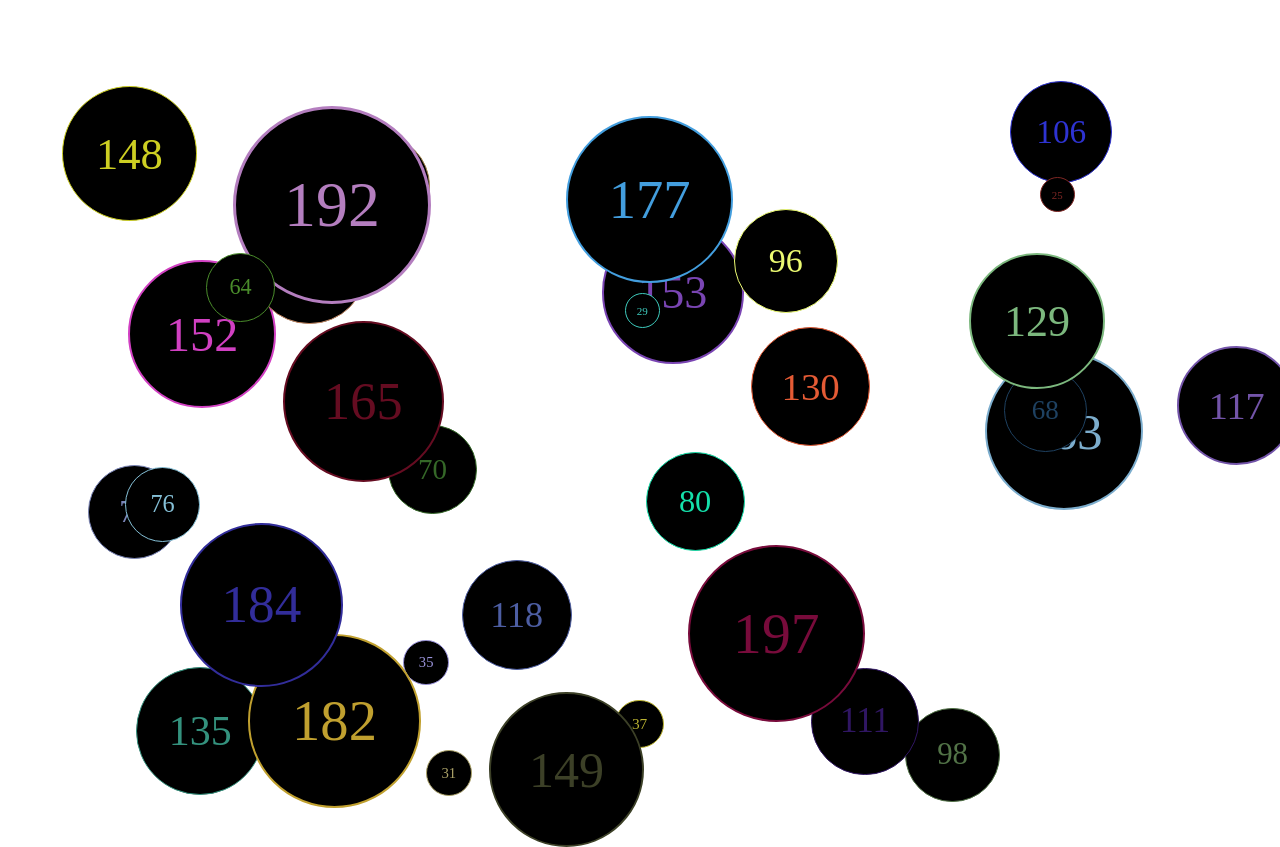
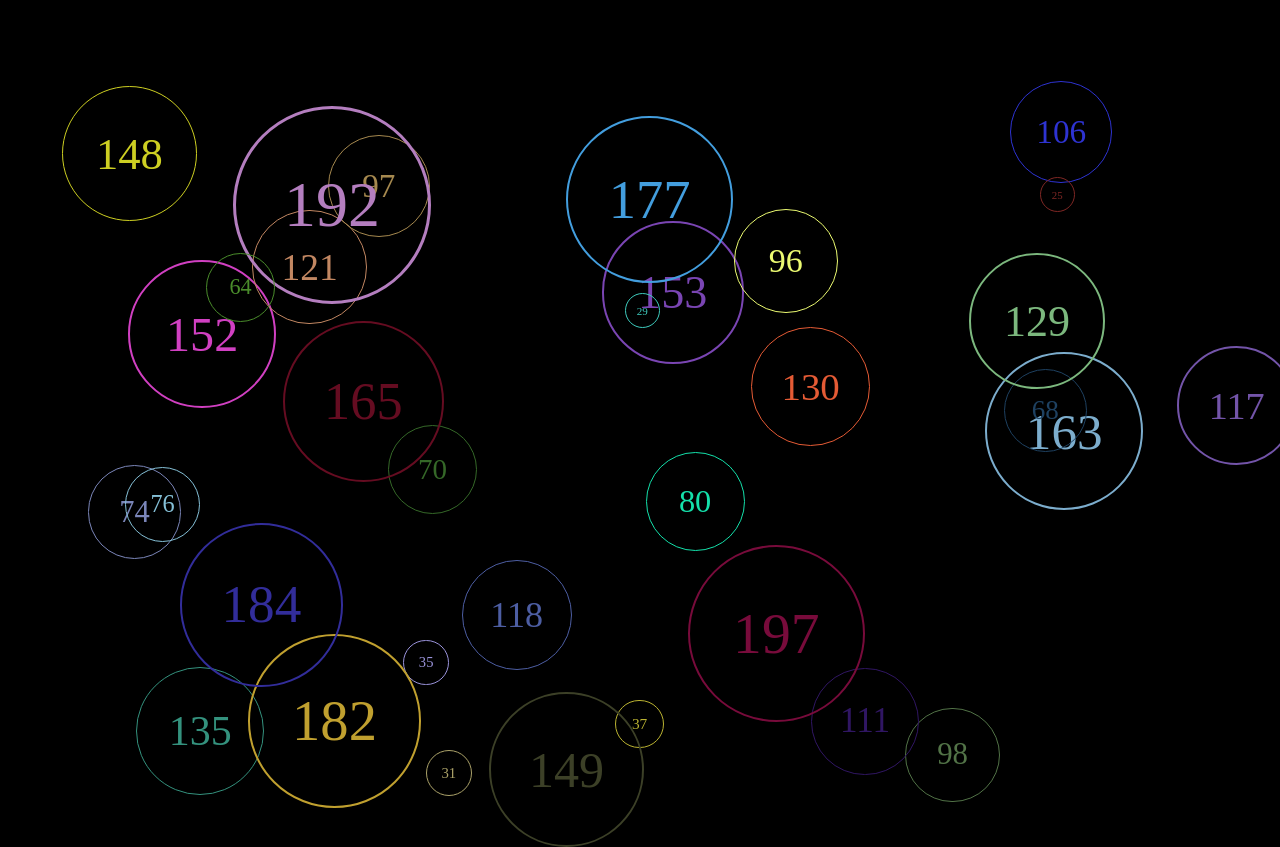
Before and after one commit to mariumtech2000/dancing-circles, a plain HTML site: page index.html in a window 1280 px wide. Drawn offline with Linux system fonts and the light colour scheme.

Commit message:
Update main.css

```diff
--- a/main.css
+++ b/main.css
@@ -1,6 +1,7 @@
 body, html,.circle-container{
     height: 100%;
     width: 100%;
+     background-color:black;
 
 }
 
@@ -16,5 +17,5 @@ body, html,.circle-container{
     align-items: center;
     justify-content: center;
     transition: all 2s;
-    background-color:black;
+
 }
```
